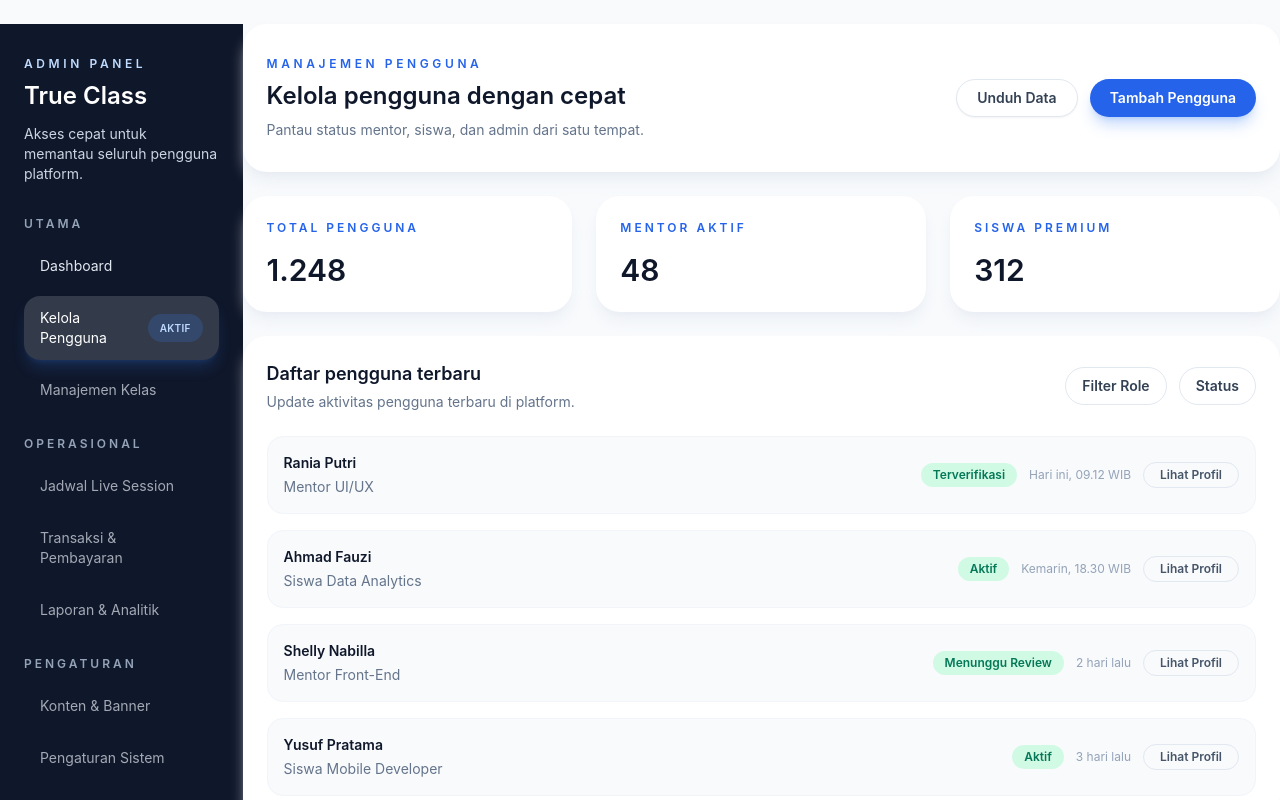
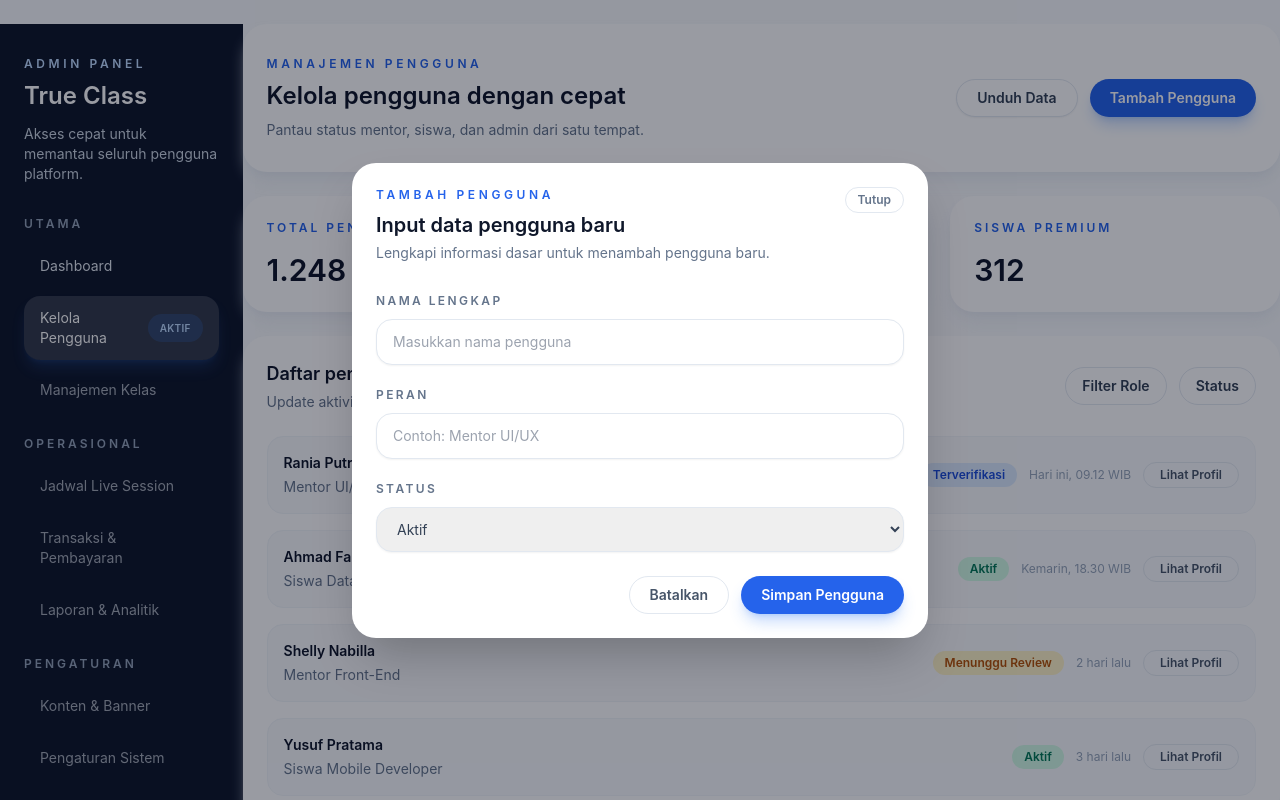
Before and after one commit to palimooutsite/true-class-app, a Next.js app in the folder frontend/: page /admin/users in a window 1280 px wide. Both pictures are taken after a click on the button "Tambah Pengguna". Shown: the top 800 px of the page. Built offline with nearby package versions, Linux system fonts and the light colour scheme.

Commit message:
Add add-user modal on admin users

```diff
--- a/frontend/app/admin/users/page.tsx
+++ b/frontend/app/admin/users/page.tsx
@@ -1,4 +1,7 @@
+"use client";
+
 import Link from "next/link";
+import { useMemo, useState, type ChangeEvent, type FormEvent } from "react";
 
 const menuItems = [
   {
@@ -32,7 +35,7 @@ const userStats = [
   { label: "Siswa Premium", value: "312" }
 ];
 
-const userRows = [
+const initialUsers = [
   {
     name: "Rania Putri",
     role: "Mentor UI/UX",
@@ -59,7 +62,62 @@ const userRows = [
   }
 ];
 
+const statusStyles: Record<string, string> = {
+  Aktif: "bg-emerald-100 text-emerald-700",
+  Terverifikasi: "bg-blue-100 text-blue-700",
+  "Menunggu Review": "bg-amber-100 text-amber-700"
+};
+
 export default function AdminUsersPage() {
+  const [isModalOpen, setIsModalOpen] = useState(false);
+  const [users, setUsers] = useState(initialUsers);
+  const [formState, setFormState] = useState({
+    name: "",
+    role: "",
+    status: "Aktif"
+  });
+
+  const nextStats = useMemo(() => {
+    return userStats.map((stat) => {
+      if (stat.label === "Total Pengguna") {
+        return {
+          ...stat,
+          value: (1248 + users.length - initialUsers.length).toLocaleString(
+            "id-ID"
+          )
+        };
+      }
+      return stat;
+    });
+  }, [users.length]);
+
+  const handleFormChange = (
+    event: ChangeEvent<HTMLInputElement | HTMLSelectElement>
+  ) => {
+    const { name, value } = event.target;
+    setFormState((prev) => ({ ...prev, [name]: value }));
+  };
+
+  const handleSubmit = (event: FormEvent<HTMLFormElement>) => {
+    event.preventDefault();
+    if (!formState.name.trim() || !formState.role.trim()) {
+      return;
+    }
+
+    setUsers((prev) => [
+      {
+        name: formState.name.trim(),
+        role: formState.role.trim(),
+        status: formState.status,
+        updated: "Baru saja"
+      },
+      ...prev
+    ]);
+
+    setFormState({ name: "", role: "", status: "Aktif" });
+    setIsModalOpen(false);
+  };
+
   return (
     <div className="min-h-screen bg-slate-50">
       <div className="flex min-h-screen w-full gap-0 px-0 py-6">
@@ -140,14 +198,18 @@ export default function AdminUsersPage() {
               <button className="rounded-full border border-slate-200 bg-white px-5 py-2 text-sm font-semibold text-slate-700 shadow-sm transition hover:border-slate-300 hover:text-slate-900">
                 Unduh Data
               </button>
-              <button className="rounded-full bg-blue-600 px-5 py-2 text-sm font-semibold text-white shadow-lg shadow-blue-500/30 transition hover:bg-blue-700">
+              <button
+                className="rounded-full bg-blue-600 px-5 py-2 text-sm font-semibold text-white shadow-lg shadow-blue-500/30 transition hover:bg-blue-700"
+                onClick={() => setIsModalOpen(true)}
+                type="button"
+              >
                 Tambah Pengguna
               </button>
             </div>
           </header>
 
           <section className="grid gap-6 lg:grid-cols-3">
-            {userStats.map((stat) => (
+            {nextStats.map((stat) => (
               <div
                 key={stat.label}
                 className="rounded-3xl bg-white p-6 shadow-lg shadow-slate-200/60"
@@ -183,7 +245,7 @@ export default function AdminUsersPage() {
             </div>
 
             <div className="mt-6 space-y-4">
-              {userRows.map((user) => (
+              {users.map((user) => (
                 <div
                   key={user.name}
                   className="flex flex-col justify-between gap-4 rounded-2xl border border-slate-100 bg-slate-50 px-4 py-4 sm:flex-row sm:items-center"
@@ -195,7 +257,12 @@ export default function AdminUsersPage() {
                     <p className="mt-1 text-sm text-slate-500">{user.role}</p>
                   </div>
                   <div className="flex flex-wrap items-center gap-3 text-sm">
-                    <span className="rounded-full bg-emerald-100 px-3 py-1 text-xs font-semibold text-emerald-700">
+                    <span
+                      className={`rounded-full px-3 py-1 text-xs font-semibold ${
+                        statusStyles[user.status] ??
+                        "bg-slate-200 text-slate-700"
+                      }`}
+                    >
                       {user.status}
                     </span>
                     <span className="text-xs text-slate-400">
@@ -211,6 +278,93 @@ export default function AdminUsersPage() {
           </section>
         </main>
       </div>
+      {isModalOpen ? (
+        <div className="fixed inset-0 z-50 flex items-center justify-center bg-slate-950/40 px-4 py-6">
+          <div className="w-full max-w-xl rounded-3xl bg-white p-6 shadow-2xl">
+            <div className="flex items-start justify-between gap-4">
+              <div>
+                <p className="text-xs font-semibold uppercase tracking-[0.3em] text-blue-600">
+                  Tambah Pengguna
+                </p>
+                <h3 className="mt-2 text-xl font-semibold text-slate-900">
+                  Input data pengguna baru
+                </h3>
+                <p className="mt-1 text-sm text-slate-500">
+                  Lengkapi informasi dasar untuk menambah pengguna baru.
+                </p>
+              </div>
+              <button
+                className="rounded-full border border-slate-200 px-3 py-1 text-xs font-semibold text-slate-500"
+                onClick={() => setIsModalOpen(false)}
+                type="button"
+              >
+                Tutup
+              </button>
+            </div>
+
+            <form className="mt-6 space-y-4" onSubmit={handleSubmit}>
+              <div>
+                <label className="text-xs font-semibold uppercase tracking-[0.2em] text-slate-500">
+                  Nama Lengkap
+                </label>
+                <input
+                  className="mt-2 w-full rounded-2xl border border-slate-200 px-4 py-3 text-sm text-slate-700 shadow-sm focus:border-blue-500 focus:outline-none focus:ring-2 focus:ring-blue-200"
+                  name="name"
+                  onChange={handleFormChange}
+                  placeholder="Masukkan nama pengguna"
+                  required
+                  type="text"
+                  value={formState.name}
+                />
+              </div>
+              <div>
+                <label className="text-xs font-semibold uppercase tracking-[0.2em] text-slate-500">
+                  Peran
+                </label>
+                <input
+                  className="mt-2 w-full rounded-2xl border border-slate-200 px-4 py-3 text-sm text-slate-700 shadow-sm focus:border-blue-500 focus:outline-none focus:ring-2 focus:ring-blue-200"
+                  name="role"
+                  onChange={handleFormChange}
+                  placeholder="Contoh: Mentor UI/UX"
+                  required
+                  type="text"
+                  value={formState.role}
+                />
+              </div>
+              <div>
+                <label className="text-xs font-semibold uppercase tracking-[0.2em] text-slate-500">
+                  Status
+                </label>
+                <select
+                  className="mt-2 w-full rounded-2xl border border-slate-200 px-4 py-3 text-sm text-slate-700 shadow-sm focus:border-blue-500 focus:outline-none focus:ring-2 focus:ring-blue-200"
+                  name="status"
+                  onChange={handleFormChange}
+                  value={formState.status}
+                >
+                  <option value="Aktif">Aktif</option>
+                  <option value="Terverifikasi">Terverifikasi</option>
+                  <option value="Menunggu Review">Menunggu Review</option>
+                </select>
+              </div>
+              <div className="flex flex-wrap justify-end gap-3 pt-2">
+                <button
+                  className="rounded-full border border-slate-200 px-5 py-2 text-sm font-semibold text-slate-600"
+                  onClick={() => setIsModalOpen(false)}
+                  type="button"
+                >
+                  Batalkan
+                </button>
+                <button
+                  className="rounded-full bg-blue-600 px-5 py-2 text-sm font-semibold text-white shadow-lg shadow-blue-500/30 transition hover:bg-blue-700"
+                  type="submit"
+                >
+                  Simpan Pengguna
+                </button>
+              </div>
+            </form>
+          </div>
+        </div>
+      ) : null}
     </div>
   );
 }
```
